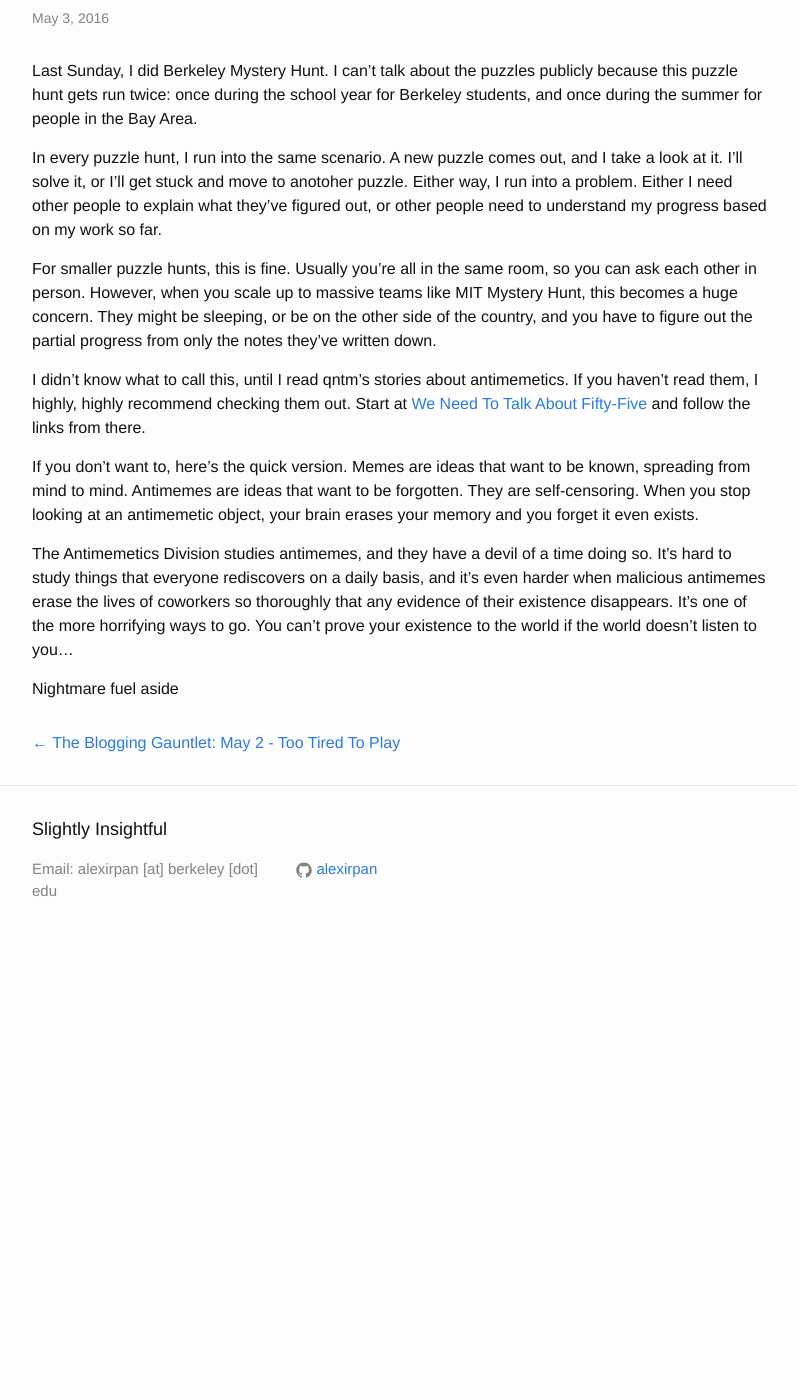
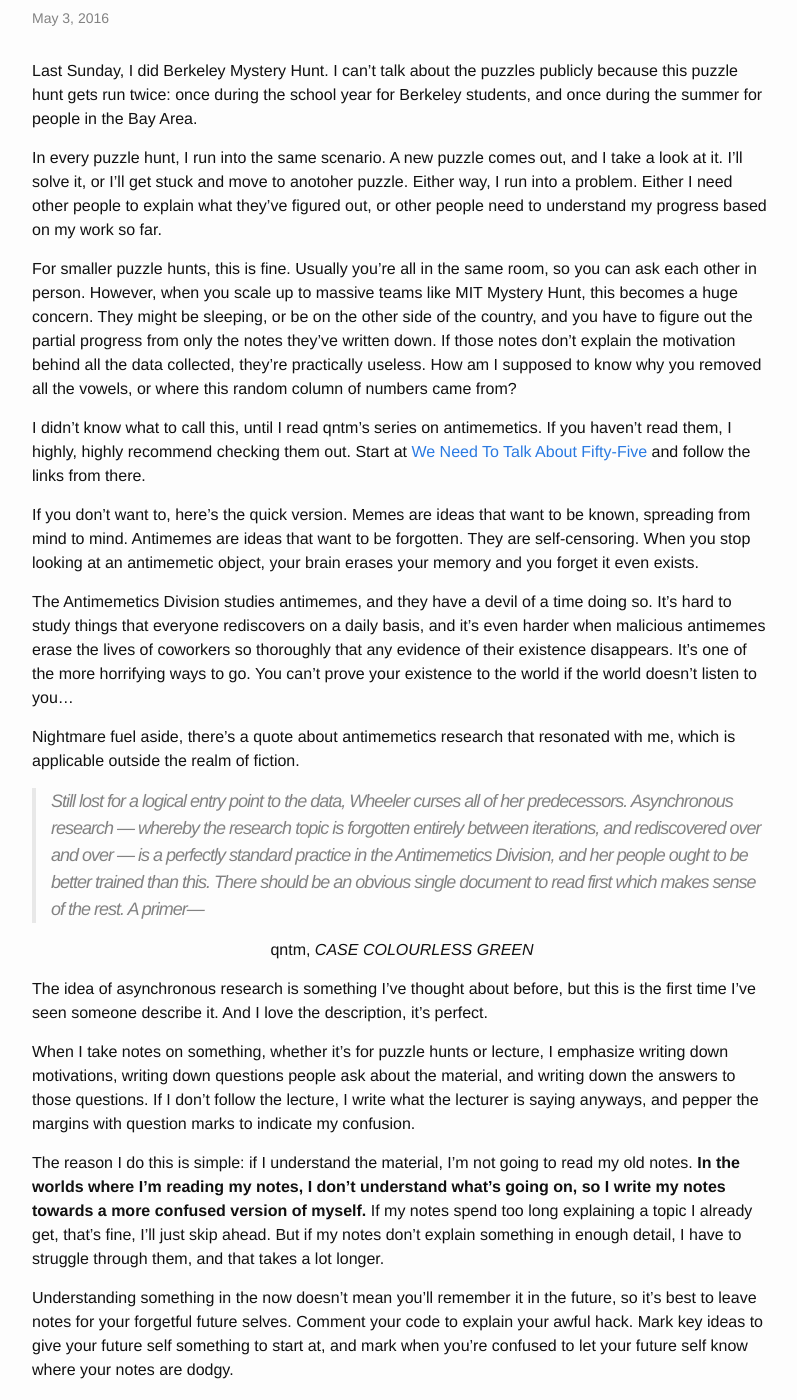
Before and after one commit to alexirpan/alexirpan.github.io, a Jekyll site: the page built from _posts/2016-05-03-may-3.markdown, in a window 1280 px wide and 1400 px high, scrolled down 206 px. Shown: the whole window, without its empty margins (238-1035 px from the left). Built offline with Jekyll 4.4.1, drawn with Linux system fonts in a browser that asks for light colours; before the commit the page ends 1169 px from its top, so only the background shows below that; some of the changed text lies outside the part shown.

Commit message:
Added in note taking. Going to stop here, maybe add a few pictures?

```diff
--- a/_posts/2016-05-03-may-3.markdown
+++ b/_posts/2016-05-03-may-3.markdown
@@ -1,6 +1,6 @@
 ---
 layout: post
-title:  "The Blogging Gauntlet: May 3 - Asynchronous Research in Puzzle Hunts"
+title:  "The Blogging Gauntlet: May 3 - Asynchronous Research and You"
 date:   2016-05-03 23:22:00 -0700
 ---
 
@@ -20,9 +20,12 @@ room, so you can ask each other in person. However, when you scale
 up to massive teams like MIT Mystery Hunt, this becomes a huge
 concern. They might be sleeping, or be on the other side of the country,
 and you have to figure out the partial progress from only the notes they've
-written down.
+written down. If those notes don't explain the motivation behind all
+the data collected, they're practically useless. How am I supposed to
+know why you removed all the vowels, or where this random column of
+numbers came from?
 
-I didn't know what to call this, until I read qntm's stories about
+I didn't know what to call this, until I read qntm's series on
 antimemetics. If you haven't read them, I highly, highly recommend checking
 them out. Start at [We Need To Talk About Fifty-Five](http://www.scp-wiki.net/we-need-to-talk-about-fifty-five)
 and follow the links from there.
@@ -41,4 +44,43 @@ any evidence of their existence disappears. It's one of the more
 horrifying ways to go. You can't prove your existence to the world
 if the world doesn't listen to you...
 
-Nightmare fuel aside
+Nightmare fuel aside, there's a quote about antimemetics research
+that resonated with me, which is applicable outside the realm of
+fiction.
+
+> Still lost for a logical entry point to the data, Wheeler curses all of her predecessors. Asynchronous research — whereby the research topic is forgotten entirely between iterations, and rediscovered over and over — is a perfectly standard practice in the Antimemetics Division, and her people ought to be better trained than this. There should be an obvious single document to read first which makes sense of the rest. A primer—
+
+qntm, *CASE COLOURLESS GREEN*
+{: .centered }
+
+The idea of asynchronous research is something I've thought about before,
+but this is the first time I've seen someone describe it. And I love the
+description, it's perfect.
+
+When I take notes on something, whether it's for puzzle hunts or lecture,
+I emphasize writing down motivations, writing down questions
+people ask about the material, and writing down the answers to those questions.
+If I don't follow the lecture, I write what the lecturer is saying anyways,
+and pepper the margins with question marks to indicate my confusion.
+
+The reason I do this is simple: if I understand the material, I'm not going
+to read my old notes. **In the worlds where I'm reading my notes, I don't
+understand what's going on, so I write my notes towards a more confused
+version of myself.** If my notes spend too long explaining a topic I already
+get, that's fine, I'll just skip ahead. But if my notes don't explain something
+in enough detail, I have to struggle through them, and that takes a lot longer.
+
+Understanding something in the now doesn't mean you'll remember it in the future,
+so it's best to leave notes for your forgetful future selves. Comment your code
+to explain your awful hack. Mark key ideas to give your future self something
+to start at, and mark when you're confused to let your future self
+know where your notes are dodgy.
+
+If you're confused about an idea, then get it after a few minutes, **write down why you were confused and why
+it makes sense, because there's a good chance that if you get confused again,
+you'll get confused in the same way.**
+(Writing it down also makes it stick better and decreases the chance
+you get confused in the first place.)
+
+This may not be the best way to take notes, but it's what my note taking
+strategy converged to, and so far it works for me.
```
